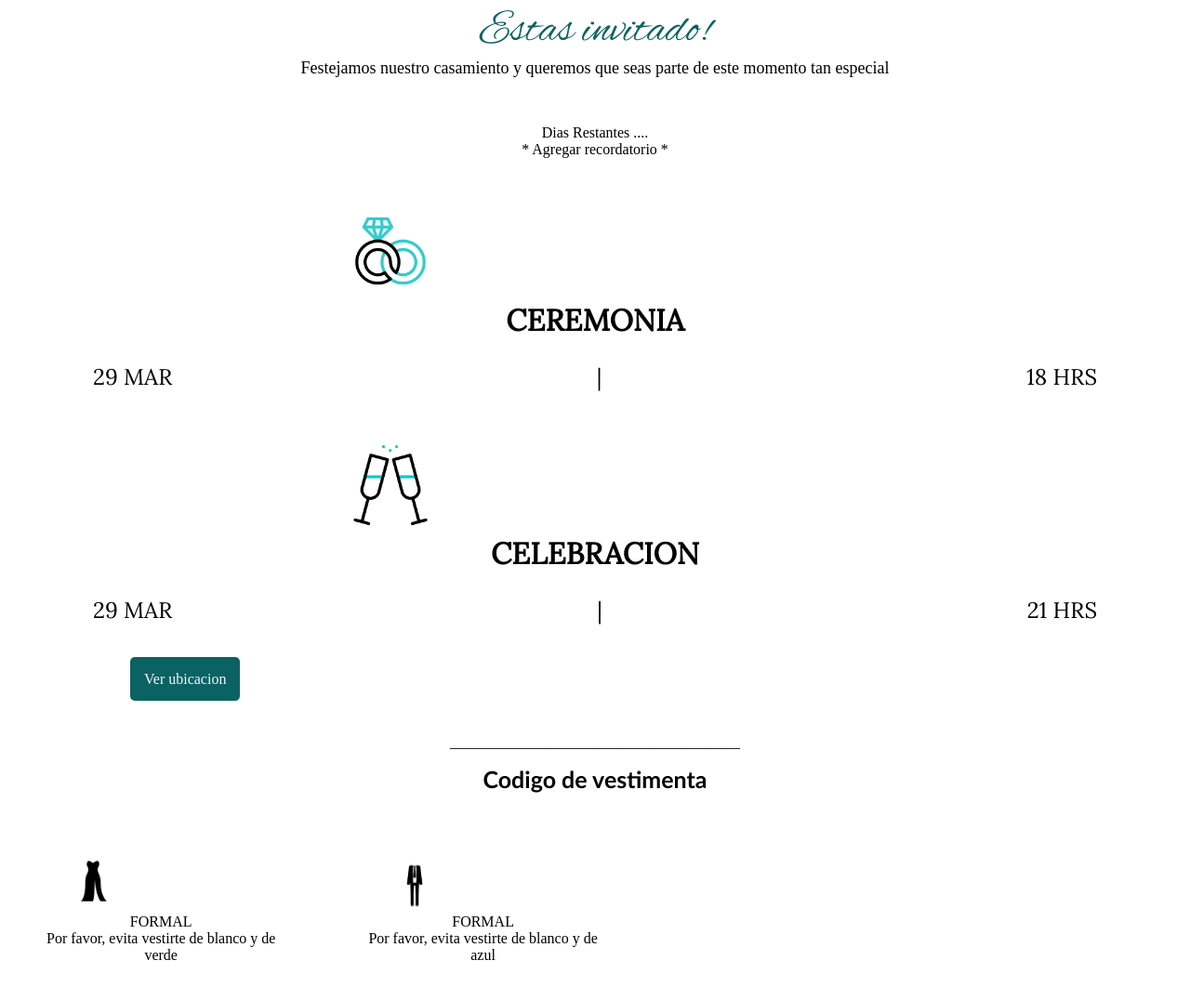
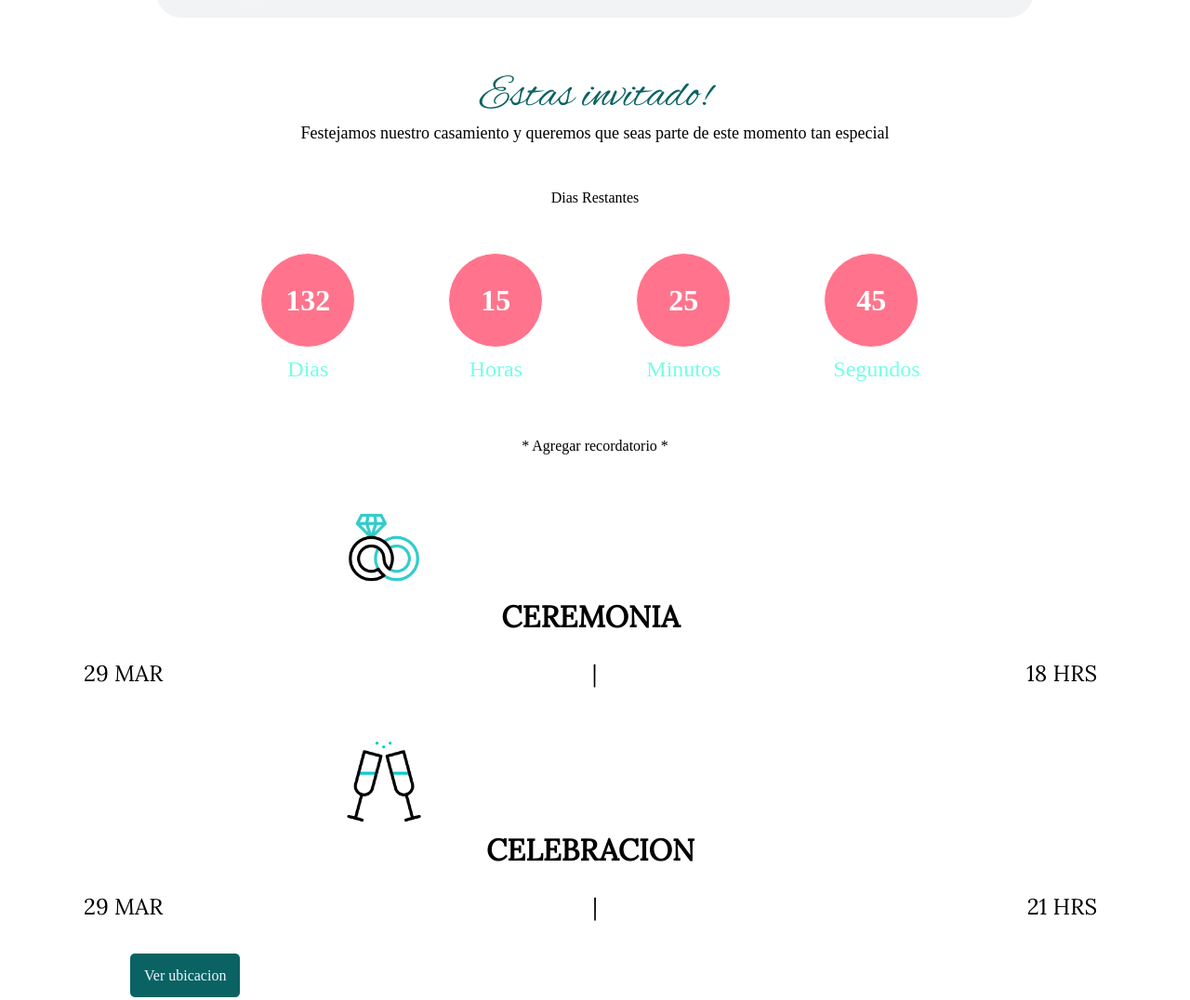
Before and after one commit to FranciscoRomero01/casamiento, a plain HTML site: page index.html in a window 1280 px wide. Shown: the part 869-1945 px from the top of the page at 93% size. Drawn offline with nearby package versions, Linux system fonts and the light colour scheme; a web font is replaced by a local one.

Commit message:
Add files via upload

```diff
--- a/index.html
+++ b/index.html
@@ -34,8 +34,27 @@
         <div>
             <p>
                 Dias Restantes
-                ....
             </p>
+            <section class="container">
+                <div class="countdown">
+                    <div>
+                        <p id="days">132</p>
+                        <span>Dias</span>
+                    </div>
+                    <div>
+                        <p id="hours">15</p>
+                        <span>Horas</span>
+                    </div>
+                    <div>
+                        <p id="minutes">25</p>
+                        <span>Minutos</span>
+                    </div>
+                    <div>
+                        <p id="seconds">45</p>
+                        <span>Segundos</span>
+                    </div>
+                </div>
+            </section>
             <p>
                 * Agregar recordatorio *
             </p>
--- a/style.css
+++ b/style.css
@@ -58,6 +58,51 @@ a{
     height: 100px;
 }
 
+.container{
+    width: 100%;
+    display: flex;
+    align-items: center;
+    justify-content: center;
+    flex-direction: row;
+}
+
+
+.countdown{
+    margin: 0%;
+    display: flex;
+    justify-content: space-evenly;
+    flex-direction: row;
+}
+
+h1{
+    text-align: center;
+    color: #fff;
+    font-size: 40px;
+    padding: 30px 10px;
+}
+
+.countdown p{
+    display: grid;
+    place-items: center;
+    border: solid 1px #fff;
+    height: 100px;
+    width: 100px;
+    border-radius: 50%;
+    color: #fff;
+    font-size: 2rem;
+    font-weight: bold;
+    background-color: #ff748c;
+}
+
+.countdown span{
+    display: block;
+    padding: 10px;
+    text-align: center;
+    color: #74ffe7;
+    font-size: 1.5rem;
+    font-weight: 400;
+}
+
 #horarios{
     animation: reverse; /* referring directly to the animation's @keyframe declaration */
     animation-duration: 2s; /* don't forget to set a duration! */
@@ -91,7 +136,9 @@ a{
     margin-top: 25px;
 }
 
-
+#celebracion, #ceremonia{
+    margin-left: 40px;
+}
 
 
 #ubicacion{
```
